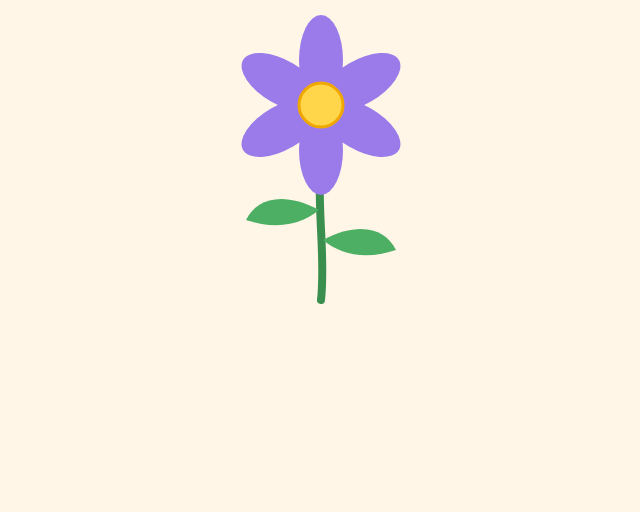
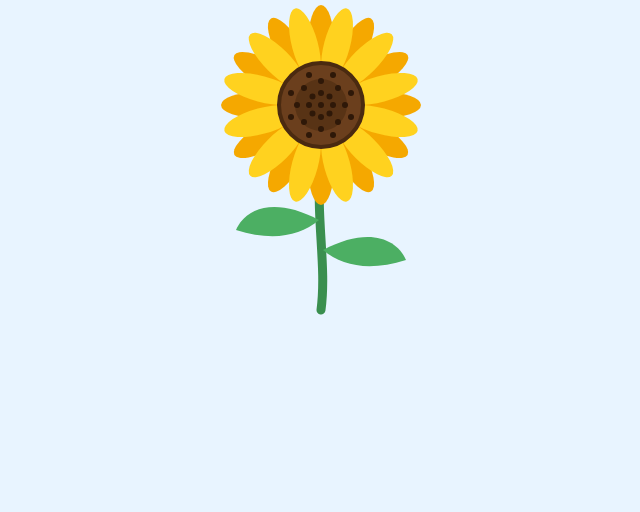
Before and after one commit to lenagsh22-eng/haze-tracker, a plain HTML site: page index.html in a window 1280 px wide. Shown: the part 288-800 px from the top of the page, without its empty margins (319-959 px from the left). Drawn offline with Linux system fonts and the light colour scheme.

Commit message:
Change flower to a sunflower
Co-Authored-By: Claude Sonnet 5.5 <noreply@anthropic.com>
Claude-Session: https://claude.ai/code/session_01LMrDsFbq7wrt1tNfzgfJK3

```diff
--- a/index.html
+++ b/index.html
@@ -6,31 +6,70 @@
   <title>Hello, World</title>
   <style>
     body { margin: 0; min-height: 100vh; display: flex; flex-direction: column;
-           align-items: center; justify-content: center; background: #fff6e8;
+           align-items: center; justify-content: center; background: #e8f4ff;
            font-family: system-ui, sans-serif; }
     h1 { color: #2d5a3d; }
   </style>
 </head>
 <body>
   <h1>Hello, World!</h1>
-  <svg width="240" height="300" viewBox="0 0 240 300" xmlns="http://www.w3.org/2000/svg" aria-label="A violet flower">
+  <svg width="260" height="320" viewBox="0 0 260 320" xmlns="http://www.w3.org/2000/svg" aria-label="A sunflower">
     <!-- stem -->
-    <path d="M120 150 C115 200 125 250 120 295" stroke="#3a8f4f" stroke-width="8" fill="none" stroke-linecap="round"/>
+    <path d="M130 170 C124 220 136 270 130 315" stroke="#3a8f4f" stroke-width="9" fill="none" stroke-linecap="round"/>
     <!-- leaves -->
-    <path d="M122 235 C160 215 185 225 195 245 C165 255 140 250 122 235 Z" fill="#4caf63"/>
-    <path d="M118 205 C80 185 55 195 45 215 C75 225 100 220 118 205 Z" fill="#4caf63"/>
-    <!-- petals -->
-    <g transform="translate(120 100)" fill="#9b7bea">
-      <ellipse rx="22" ry="45" cy="-45"/>
-      <ellipse rx="22" ry="45" cy="-45" transform="rotate(60)"/>
-      <ellipse rx="22" ry="45" cy="-45" transform="rotate(120)"/>
-      <ellipse rx="22" ry="45" cy="-45" transform="rotate(180)"/>
-      <ellipse rx="22" ry="45" cy="-45" transform="rotate(240)"/>
-      <ellipse rx="22" ry="45" cy="-45" transform="rotate(300)"/>
+    <path d="M132 255 C175 232 205 242 215 265 C180 276 152 272 132 255 Z" fill="#4caf63"/>
+    <path d="M128 225 C85 202 55 212 45 235 C80 246 108 242 128 225 Z" fill="#4caf63"/>
+    <g transform="translate(130 110)">
+      <!-- back petals -->
+      <g fill="#f5a800">
+        <ellipse rx="13" ry="38" cy="-62"/>
+        <ellipse rx="13" ry="38" cy="-62" transform="rotate(30)"/>
+        <ellipse rx="13" ry="38" cy="-62" transform="rotate(60)"/>
+        <ellipse rx="13" ry="38" cy="-62" transform="rotate(90)"/>
+        <ellipse rx="13" ry="38" cy="-62" transform="rotate(120)"/>
+        <ellipse rx="13" ry="38" cy="-62" transform="rotate(150)"/>
+        <ellipse rx="13" ry="38" cy="-62" transform="rotate(180)"/>
+        <ellipse rx="13" ry="38" cy="-62" transform="rotate(210)"/>
+        <ellipse rx="13" ry="38" cy="-62" transform="rotate(240)"/>
+        <ellipse rx="13" ry="38" cy="-62" transform="rotate(270)"/>
+        <ellipse rx="13" ry="38" cy="-62" transform="rotate(300)"/>
+        <ellipse rx="13" ry="38" cy="-62" transform="rotate(330)"/>
+      </g>
+      <!-- front petals -->
+      <g fill="#ffd21f">
+        <ellipse rx="13" ry="38" cy="-62" transform="rotate(15)"/>
+        <ellipse rx="13" ry="38" cy="-62" transform="rotate(45)"/>
+        <ellipse rx="13" ry="38" cy="-62" transform="rotate(75)"/>
+        <ellipse rx="13" ry="38" cy="-62" transform="rotate(105)"/>
+        <ellipse rx="13" ry="38" cy="-62" transform="rotate(135)"/>
+        <ellipse rx="13" ry="38" cy="-62" transform="rotate(165)"/>
+        <ellipse rx="13" ry="38" cy="-62" transform="rotate(195)"/>
+        <ellipse rx="13" ry="38" cy="-62" transform="rotate(225)"/>
+        <ellipse rx="13" ry="38" cy="-62" transform="rotate(255)"/>
+        <ellipse rx="13" ry="38" cy="-62" transform="rotate(285)"/>
+        <ellipse rx="13" ry="38" cy="-62" transform="rotate(315)"/>
+        <ellipse rx="13" ry="38" cy="-62" transform="rotate(345)"/>
+      </g>
+      <!-- center -->
+      <circle r="42" fill="#6b3f1d"/>
+      <circle r="42" fill="none" stroke="#4a2a10" stroke-width="4"/>
+      <circle r="26" fill="#4a2a10" opacity="0.55"/>
+      <g fill="#2e1808">
+        <circle cx="0" cy="0" r="3"/>
+        <circle cx="12" cy="0" r="3"/><circle cx="-12" cy="0" r="3"/>
+        <circle cx="0" cy="12" r="3"/><circle cx="0" cy="-12" r="3"/>
+        <circle cx="8.5" cy="8.5" r="3"/><circle cx="-8.5" cy="8.5" r="3"/>
+        <circle cx="8.5" cy="-8.5" r="3"/><circle cx="-8.5" cy="-8.5" r="3"/>
+        <circle cx="24" cy="0" r="3"/><circle cx="-24" cy="0" r="3"/>
+        <circle cx="0" cy="24" r="3"/><circle cx="0" cy="-24" r="3"/>
+        <circle cx="17" cy="17" r="3"/><circle cx="-17" cy="17" r="3"/>
+        <circle cx="17" cy="-17" r="3"/><circle cx="-17" cy="-17" r="3"/>
+        <circle cx="30" cy="12" r="3"/><circle cx="-30" cy="12" r="3"/>
+        <circle cx="30" cy="-12" r="3"/><circle cx="-30" cy="-12" r="3"/>
+        <circle cx="12" cy="30" r="3"/><circle cx="-12" cy="30" r="3"/>
+        <circle cx="12" cy="-30" r="3"/><circle cx="-12" cy="-30" r="3"/>
+      </g>
     </g>
-    <!-- center -->
-    <circle cx="120" cy="100" r="22" fill="#ffd54a"/>
-    <circle cx="120" cy="100" r="22" fill="none" stroke="#f0a800" stroke-width="3"/>
   </svg>
 </body>
 </html>
```
